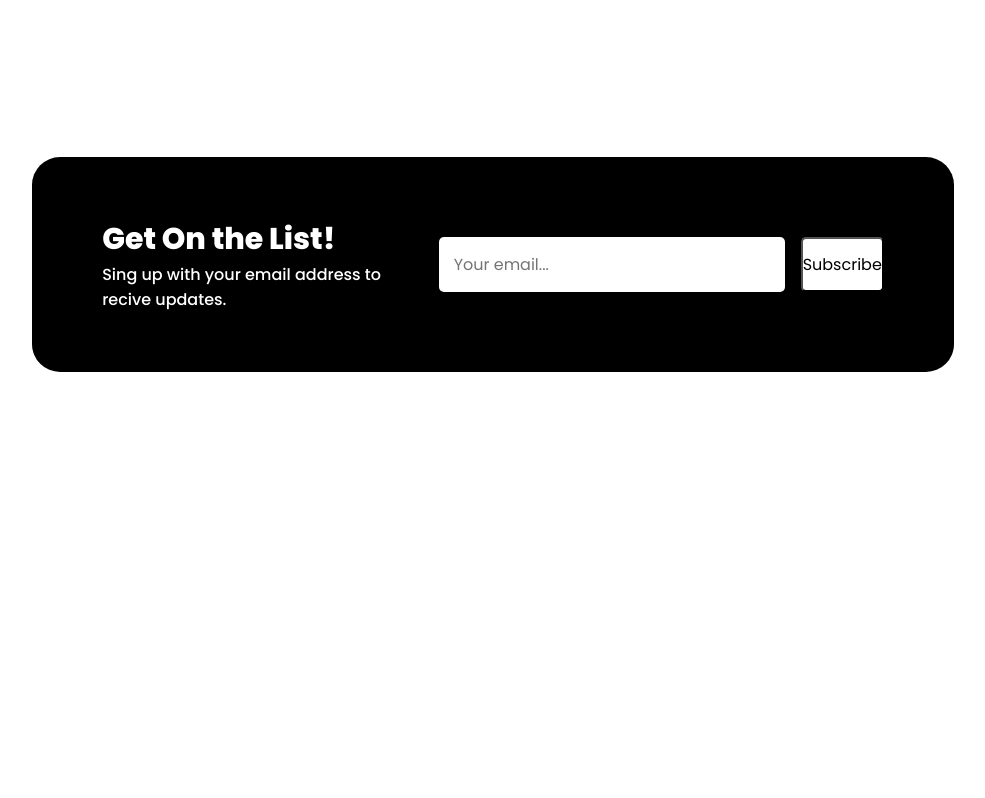
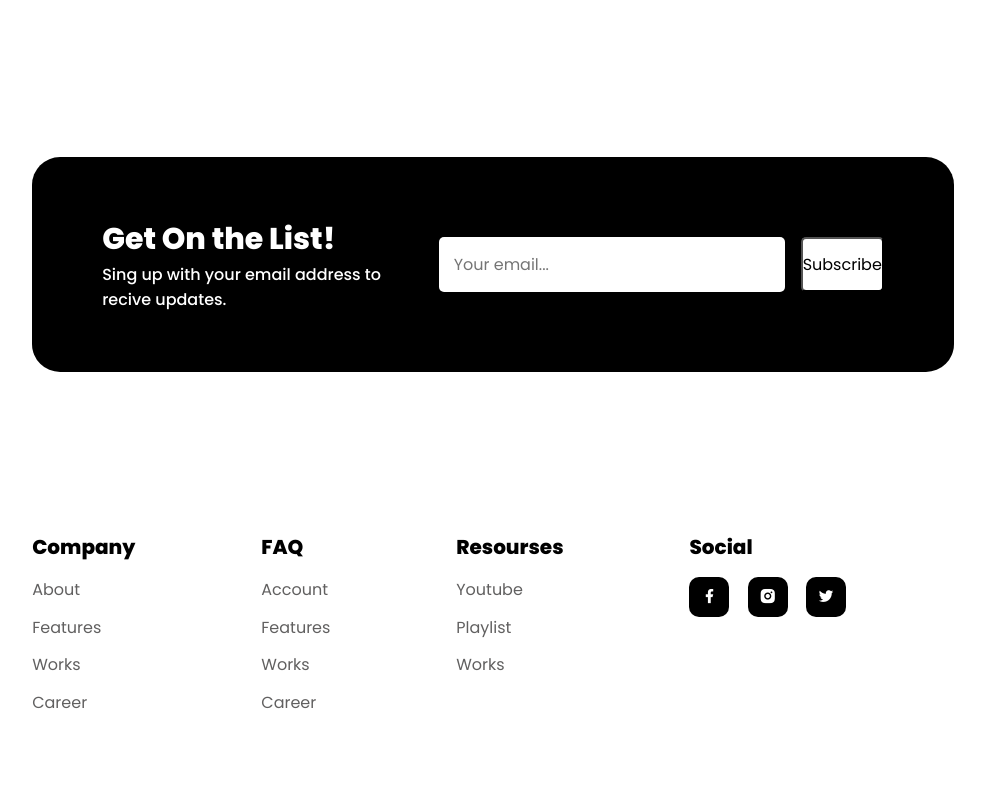
Before and after one commit to FellipeCastro/e-comerce, a plain HTML site: page index.html in a window 1280 px wide. Shown: the part 4477-5275 px from the top of the page, without its empty margins (147-1132 px from the left). Before the commit the page ends 4919 px from the top, so only its background shows below. Drawn offline with nearby package versions, Linux system fonts and the light colour scheme.

Commit message:
Footer finalizado

```diff
--- a/index.html
+++ b/index.html
@@ -403,6 +403,45 @@
         </div>
     </section>
 
+    <!-- FOOTER -->
+    <section class="footer">
+        <div class="footer-box">
+            <h3>Company</h3>
+
+            <a href="#">About</a>
+            <a href="#">Features</a>
+            <a href="#">Works</a>
+            <a href="#">Career</a>
+        </div>
+
+        <div class="footer-box">
+            <h3>FAQ</h3>
+
+            <a href="#">Account</a>
+            <a href="#">Features</a>
+            <a href="#">Works</a>
+            <a href="#">Career</a>
+        </div>
+
+        <div class="footer-box">
+            <h3>Resourses</h3>
+
+            <a href="#">Youtube</a>
+            <a href="#">Playlist</a>
+            <a href="#">Works</a>
+        </div>
+
+        <div class="footer-box">
+            <h3>Social</h3>
+
+            <div class="social">
+                <a href="#"><i class="ri-facebook-fill"></i></a>
+                <a href="#"><i class="ri-instagram-fill"></i></a>
+                <a href="#"><i class="ri-twitter-fill"></i></a>
+            </div>
+        </div>
+    </section>
+
     <!-- JAVASCRIPT -->
     <script src="script.js"></script>
 </body>
--- a/style.css
+++ b/style.css
@@ -432,3 +432,52 @@ section {
     font-size: var(--p-font);
     cursor: pointer;
 }
+
+/* FOOTER */
+.footer {
+    display: grid;
+    grid-template-columns: repeat(auto-fit, minmax(20px, auto));
+    gap: 2rem;
+}
+
+.footer-box {
+    display: flex;
+    flex-direction: column;
+}
+
+.footer-box h3 {
+    font-size: 20px;
+    font-weight: 800;
+    margin-bottom: 15px;
+}
+
+.footer-box a {
+    color: var(--second-color);
+    margin-bottom: .8rem;
+    transition: all .6s ease;
+}
+
+.footer-box a:hover {
+    transform: translateY(-5px);
+    color: var(--text-color);
+
+}
+
+.social a {
+    display: inline-flex;
+    align-items: center;
+    justify-content: center;
+    height: 40px;
+    width: 40px;
+    background: var(--text-color);
+    color: var(--bg-color);
+    font-size: 17px;
+    border-radius: 10px;
+    margin-right: 14px;
+    transform: transform .6s;
+}
+
+.social a:hover {
+    transform: rotate3d(0, 0, 1, 360deg) scale(1.06);
+    color: var(--bg-color);
+}
```
